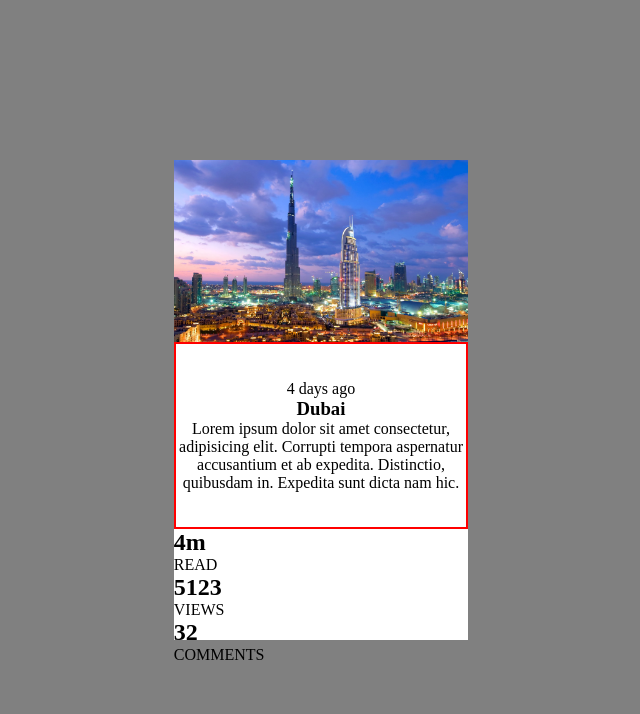
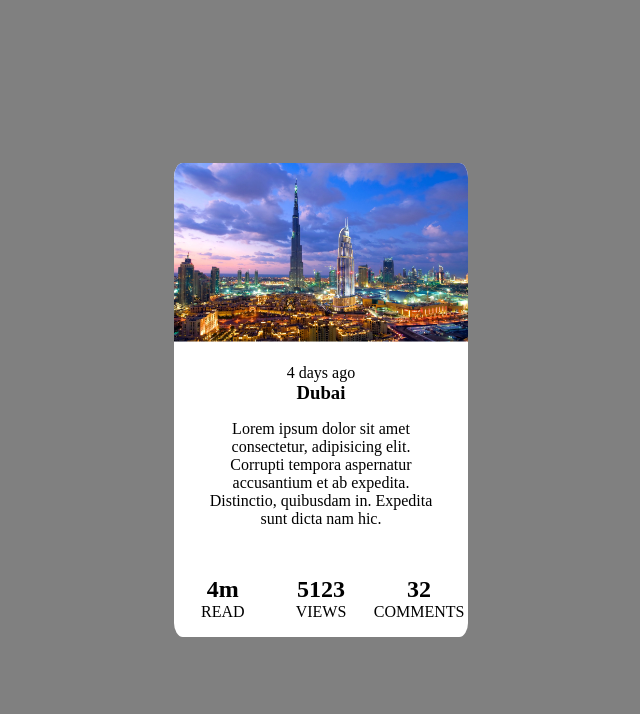
Before and after one commit to Mathisrealone/CSS-Simple-Cards, a plain HTML site: page index.html in a window 1280 px wide. Shown: the whole page, without its empty margins (319-959 px from the left). Drawn offline with Linux system fonts and the light colour scheme.

Commit message:
add style

```diff
--- a/assets/css/style.css
+++ b/assets/css/style.css
@@ -13,19 +13,20 @@ body {
 section {
 	width: 100%;
 	display: flex;
-	flex-direction: row;
 	justify-content: space-around;
 }
 
 article {
 	background-color: white;
 	width: 23%;
-	height: 60vh;
+	display: flex;
+	flex-direction: column;
+	border-radius: 3%;
+	overflow: hidden;
 }
 
-article > div {
-	height: 38%;
-	overflow: hidden;
+article > div:first-child {
+	height: 40%;
 }
 
 div img {
@@ -33,17 +34,31 @@ div img {
 	width: 100%;
 	object-fit: cover;
 	object-position: center;
-	transform: scale(1.2);
+	transform: scale(1.1);
 }
 
 .first-container {
 	display: flex;
 	justify-content: center;
 	flex-direction: column;
-	border: 2px red solid;
 	align-items: center;
+	text-align: center;
+	padding: 2rem;
+	flex: 1;
 }
 
-.first-container > :last-child {
+.first-container h1 {
+	padding-bottom: 1rem;
+}
+
+.last-container {
+	margin-top: auto;
+	display: flex;
+	justify-content: space-between;
 	text-align: center;
 }
+
+.last-container div {
+	flex: 1;
+	padding: 1rem 0;
+}
--- a/index.html
+++ b/index.html
@@ -1,5 +1,5 @@
 <!DOCTYPE html>
-<html lang="en">
+<html lang="fr">
 
 <head>
   <meta charset="UTF-8">
```
